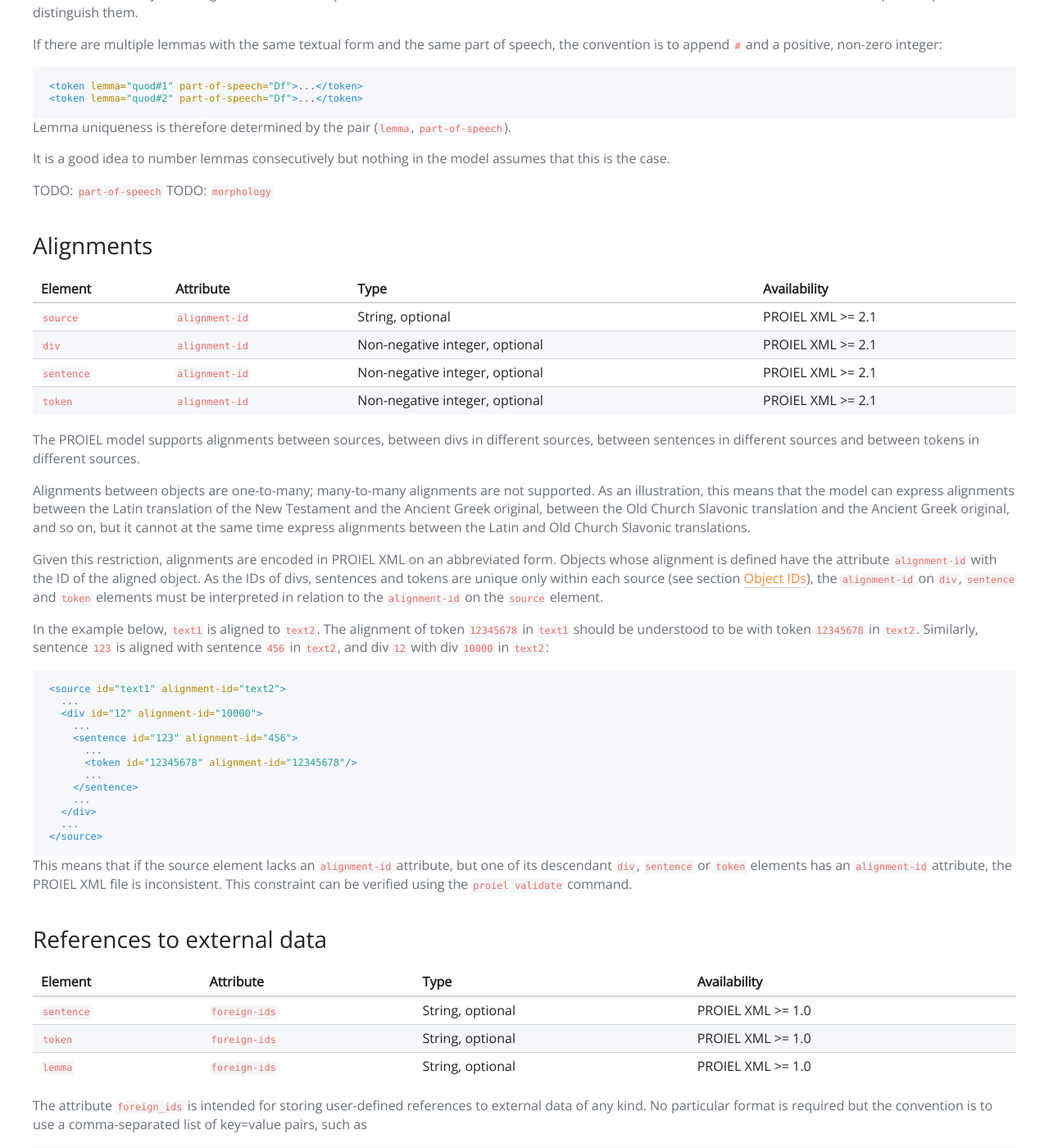
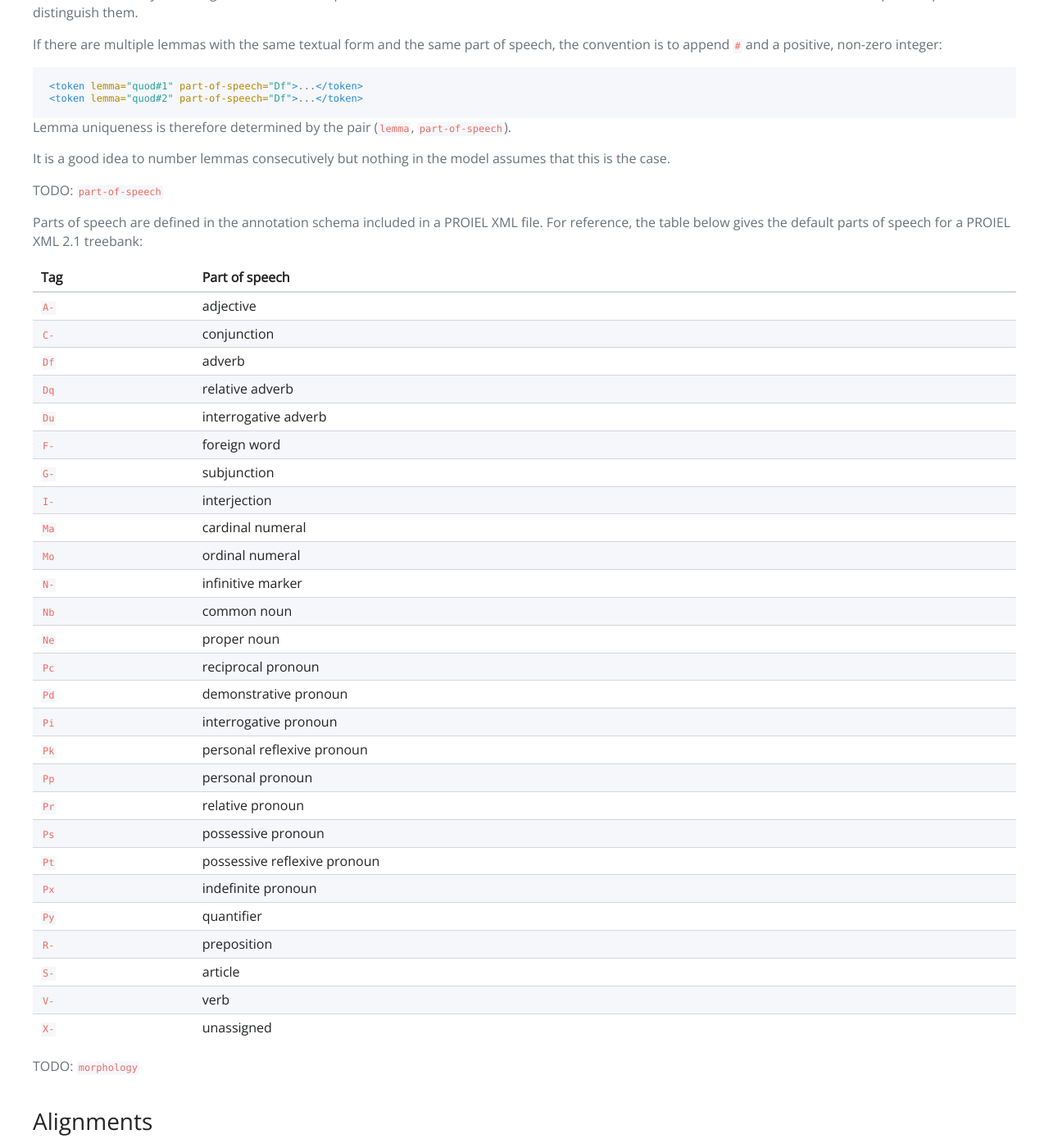
Before and after one commit to proiel/proiel.github.io, a Jekyll site: the page built from handbook/developer/proielxml.md, in a window 1280 px wide and 1400 px high, scrolled down 2047 px. Shown: the whole window at 82% size. Built offline with Jekyll 4.4.1, drawn with Linux system fonts in a browser that asks for light colours; nearby versions of some CDN libraries.

Commit message:
Add POS table

```diff
--- a/handbook/developer/proielxml.md
+++ b/handbook/developer/proielxml.md
@@ -85,7 +85,42 @@ Lemma uniqueness is therefore determined by the pair (`lemma`, `part-of-speech`)
 It is a good idea to number lemmas consecutively but nothing in the model assumes that this is the case.
 
 TODO: `part-of-speech`
+
+Parts of speech are defined in the annotation schema included in a PROIEL XML file. For reference, the table below gives the default parts of speech for a PROIEL XML 2.1 treebank:
+
+Tag  | Part of speech
+-----|-----------------------------
+`A-` | adjective
+`C-` | conjunction
+`Df` | adverb
+`Dq` | relative adverb
+`Du` | interrogative adverb
+`F-` | foreign word
+`G-` | subjunction
+`I-` | interjection
+`Ma` | cardinal numeral
+`Mo` | ordinal numeral
+`N-` | infinitive marker
+`Nb` | common noun
+`Ne` | proper noun
+`Pc` | reciprocal pronoun
+`Pd` | demonstrative pronoun
+`Pi` | interrogative pronoun
+`Pk` | personal reflexive pronoun
+`Pp` | personal pronoun
+`Pr` | relative pronoun
+`Ps` | possessive pronoun
+`Pt` | possessive reflexive pronoun
+`Px` | indefinite pronoun
+`Py` | quantifier
+`R-` | preposition
+`S-` | article
+`V-` | verb
+`X-` | unassigned
+
+
 TODO: `morphology`
+
 
 ## Alignments
 
```
